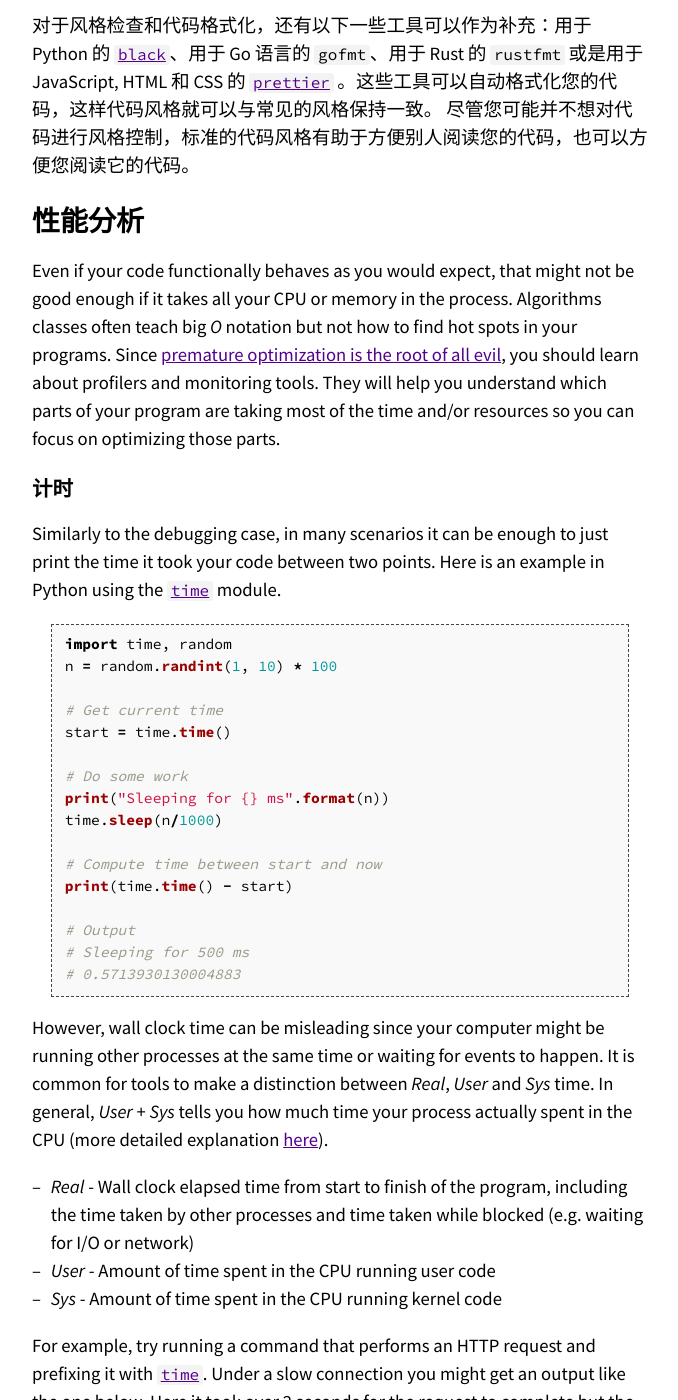
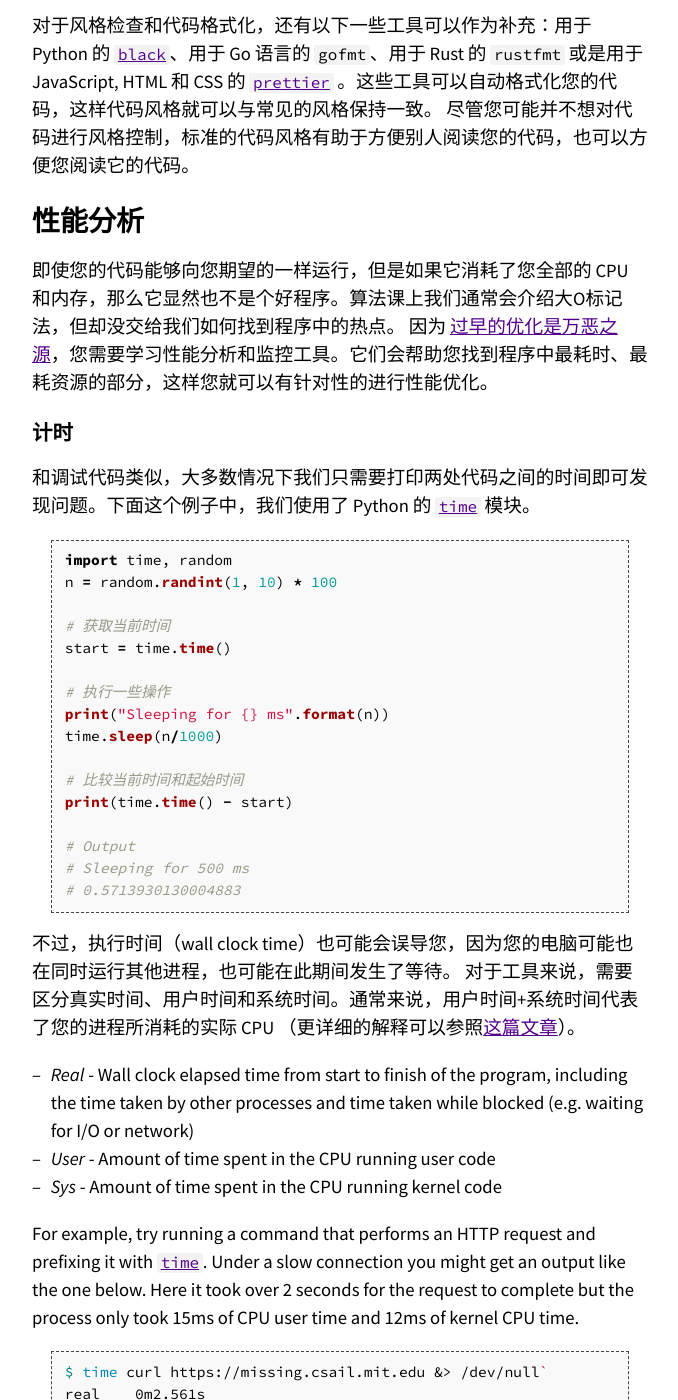
Before and after one commit to missing-semester-cn/missing-semester-cn.github.io, a Jekyll site: the page built from _2020/debugging-profiling.md, in a window 1280 px wide and 1400 px high, scrolled down 6311 px. Shown: the whole window, without its empty margins (300-978 px from the left). Built offline with Jekyll 4.4.1, drawn with Linux system fonts in a browser that asks for light colours.

Commit message:
update trans

````diff
--- a/_2020/debugging-profiling.md
+++ b/_2020/debugging-profiling.md
@@ -205,27 +205,25 @@ Found 3 errors in 1 file (checked 1 source file)
 
 # 性能分析
 
-Even if your code functionally behaves as you would expect, that might not be good enough if it takes all your CPU or memory in the process.
-Algorithms classes often teach big _O_ notation but not how to find hot spots in your programs.
-Since [premature optimization is the root of all evil](http://wiki.c2.com/?PrematureOptimization), you should learn about profilers and monitoring tools. They will help you understand which parts of your program are taking most of the time and/or resources so you can focus on optimizing those parts.
+即使您的代码能够向您期望的一样运行，但是如果它消耗了您全部的 CPU 和内存，那么它显然也不是个好程序。算法课上我们通常会介绍大O标记法，但却没交给我们如何找到程序中的热点。
+因为 [过早的优化是万恶之源](http://wiki.c2.com/?PrematureOptimization)，您需要学习性能分析和监控工具。它们会帮助您找到程序中最耗时、最耗资源的部分，这样您就可以有针对性的进行性能优化。
 
 ## 计时
 
-Similarly to the debugging case, in many scenarios it can be enough to just print the time it took your code between two points.
-Here is an example in Python using the [`time`](https://docs.python.org/3/library/time.html) module.
+和调试代码类似，大多数情况下我们只需要打印两处代码之间的时间即可发现问题。下面这个例子中，我们使用了 Python 的 [`time`](https://docs.python.org/3/library/time.html) 模块。
 
 ```python
 import time, random
 n = random.randint(1, 10) * 100
 
-# Get current time
+# 获取当前时间
 start = time.time()
 
-# Do some work
+# 执行一些操作
 print("Sleeping for {} ms".format(n))
 time.sleep(n/1000)
 
-# Compute time between start and now
+# 比较当前时间和起始时间
 print(time.time() - start)
 
 # Output
@@ -233,7 +231,7 @@ print(time.time() - start)
 # 0.5713930130004883
 ```
 
-However, wall clock time can be misleading since your computer might be running other processes at the same time or waiting for events to happen. It is common for tools to make a distinction between _Real_, _User_ and _Sys_ time. In general, _User_ + _Sys_ tells you how much time your process actually spent in the CPU (more detailed explanation [here](https://stackoverflow.com/questions/556405/what-do-real-user-and-sys-mean-in-the-output-of-time1)).
+不过，执行时间（wall clock time）也可能会误导您，因为您的电脑可能也在同时运行其他进程，也可能在此期间发生了等待。 对于工具来说，需要区分真实时间、用户时间和系统时间。通常来说，用户时间+系统时间代表了您的进程所消耗的实际 CPU （更详细的解释可以参照[这篇文章](https://stackoverflow.com/questions/556405/what-do-real-user-and-sys-mean-in-the-output-of-time1)）。
 
 - _Real_ - Wall clock elapsed time from start to finish of the program, including the time taken by other processes and time taken while blocked (e.g. waiting for I/O or network)
 - _User_ - Amount of time spent in the CPU running user code
````
